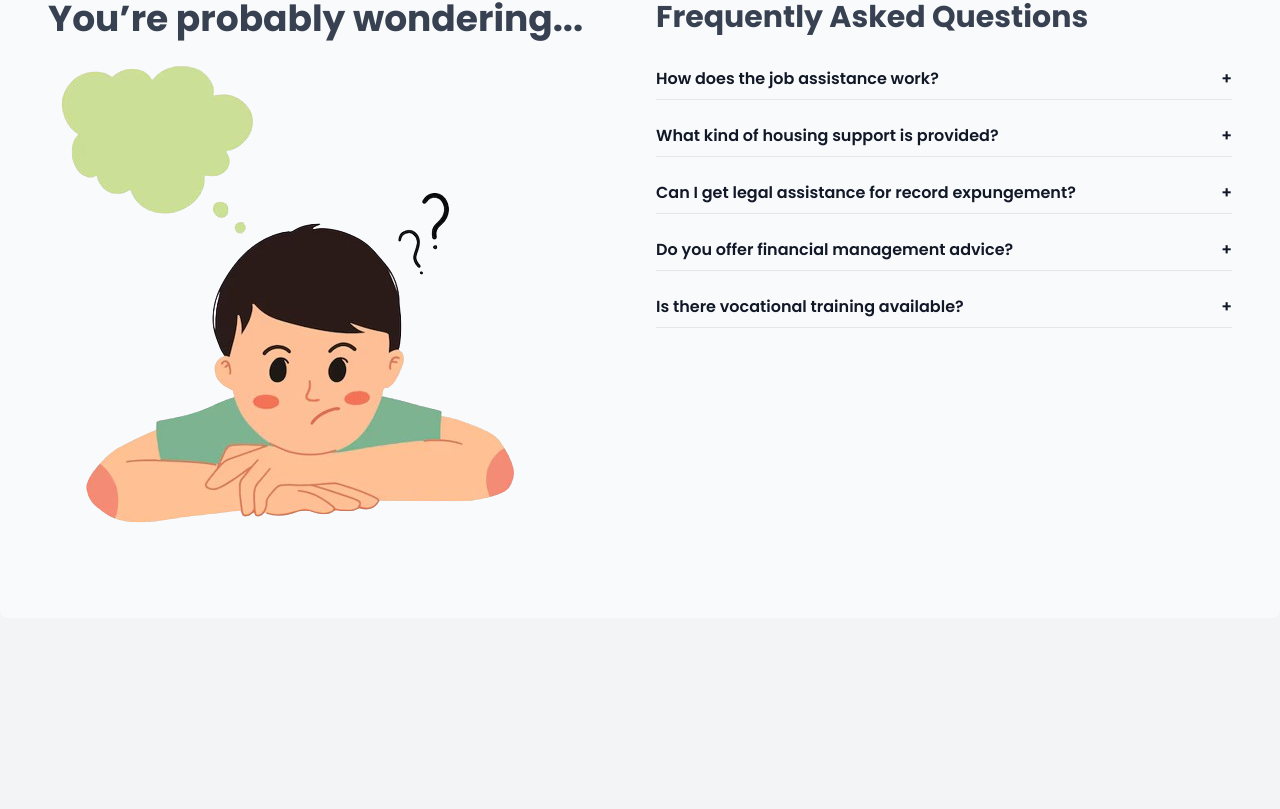
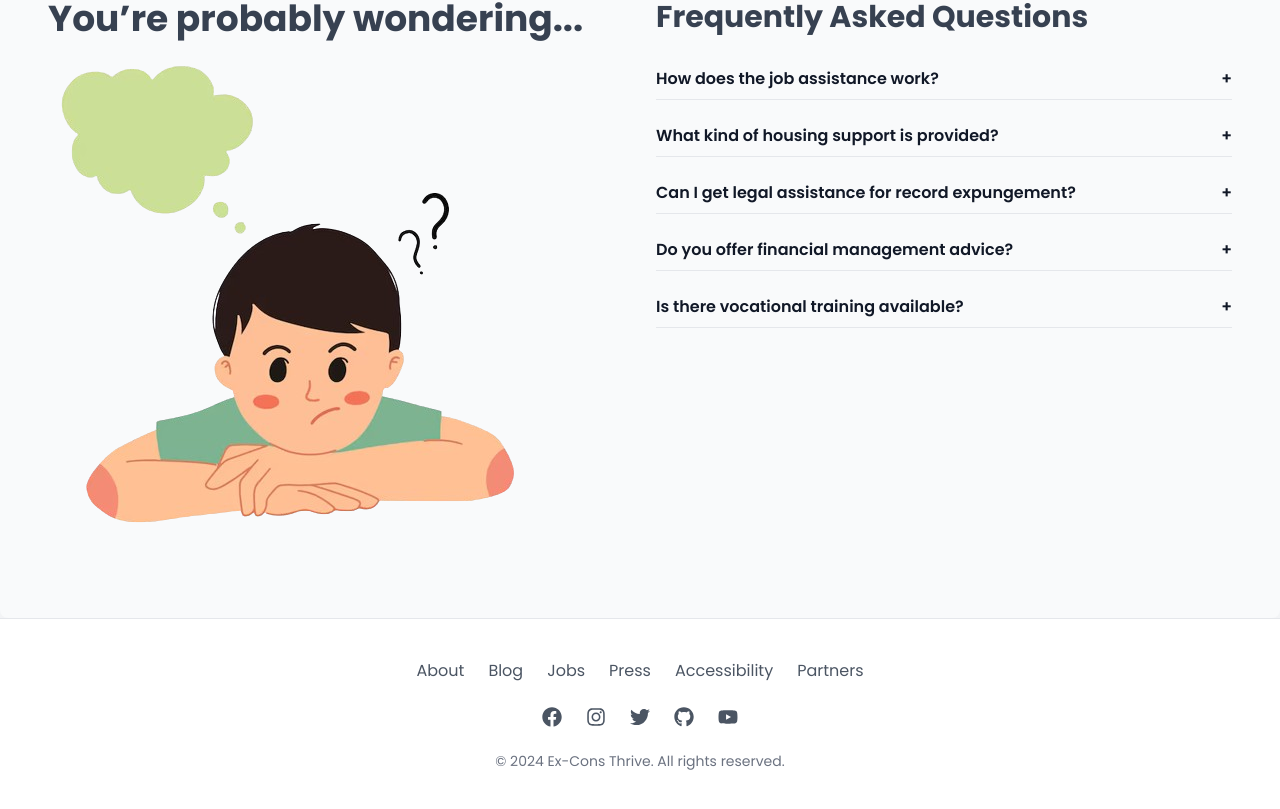
Before and after one commit to Sujan-Koirala021/ex-con-thrive, a React (Vite) app in the folder client/: page / in a window 1280 px wide. Shown: the part 1381-2190 px from the top of the page. Before the commit the page ends 1999 px from the top, so only its background shows below. Built offline with nearby package versions, Linux system fonts and the light colour scheme.

Commit message:
Added footer

```diff
--- a/client/package.json
+++ b/client/package.json
@@ -11,9 +11,11 @@
   },
   "dependencies": {
     "autoprefixer": "^10.4.20",
+    "icons": "^1.0.0",
     "postcss": "^8.4.47",
     "react": "^18.3.1",
-    "react-dom": "^18.3.1"
+    "react-dom": "^18.3.1",
+    "react-icons": "^5.3.0"
   },
   "devDependencies": {
     "@eslint/js": "^9.9.0",
--- a/client/src/App.jsx
+++ b/client/src/App.jsx
@@ -3,6 +3,7 @@ import Hero from './components/Hero';
 import NavBar from './components/NavBar';
 import FeaturesSection from './components/Features';
 import FAQ from './components/FAQ';
+import Footer from './components/Footer';
 export default function App()
 {
   return(
@@ -11,6 +12,7 @@ export default function App()
     <Hero/>
     <FeaturesSection/>
     <FAQ/>
+    <Footer/>
 
 </div>
   );
--- a/client/src/components/FAQ.jsx
+++ b/client/src/components/FAQ.jsx
@@ -9,7 +9,7 @@ export default function FAQ() {
     };
 
     return (
-        <div className="flex flex-row lg:flex-col p-8 pr-12 pl-12 rounded-lg bg-gray-50">
+        <div className="flex flex-row lg:flex-col  p-8 pr-12 pl-12 rounded-lg bg-gray-50">
             {/* Left side image and heading */}
             <div className="flex-1 mb-8 lg:mb-0 lg:mr-8">
                 <h2 className="text-4xl font-bold mb-4">You’re probably wondering...</h2>
--- /dev/null
+++ b/client/src/components/Footer.jsx
@@ -0,0 +1,46 @@
+import React from 'react';
+import { FaFacebook, FaInstagram, FaTwitter, FaGithub, FaYoutube } from 'react-icons/fa';
+
+export default function Footer() {
+    return (
+        <footer className="bg-white py-10 border-t border-gray-200">
+            <div className="max-w-7xl mx-auto px-4 sm:px-6 lg:px-8">
+                <div className="flex flex-col items-center">
+                    {/* Navigation Links */}
+                    <div className="flex space-x-6 mb-6 text-gray-600">
+                        <a href="#" className="hover:text-gray-900">About</a>
+                        <a href="#" className="hover:text-gray-900">Blog</a>
+                        <a href="#" className="hover:text-gray-900">Jobs</a>
+                        <a href="#" className="hover:text-gray-900">Press</a>
+                        <a href="#" className="hover:text-gray-900">Accessibility</a>
+                        <a href="#" className="hover:text-gray-900">Partners</a>
+                    </div>
+
+                    {/* Social Media Icons */}
+                    <div className="flex space-x-6 mb-6 text-gray-600">
+                        <a href="#" className="hover:text-gray-900">
+                            <FaFacebook size={20} />
+                        </a>
+                        <a href="#" className="hover:text-gray-900">
+                            <FaInstagram size={20} />
+                        </a>
+                        <a href="#" className="hover:text-gray-900">
+                            <FaTwitter size={20} />
+                        </a>
+                        <a href="#" className="hover:text-gray-900">
+                            <FaGithub size={20} />
+                        </a>
+                        <a href="#" className="hover:text-gray-900">
+                            <FaYoutube size={20} />
+                        </a>
+                    </div>
+
+                    {/* Copyright */}
+                    <div className="text-sm text-gray-500">
+                        © 2024 Ex-Cons Thrive. All rights reserved.
+                    </div>
+                </div>
+            </div>
+        </footer>
+    );
+}
--- a/client/src/components/NavBar.jsx
+++ b/client/src/components/NavBar.jsx
@@ -16,7 +16,6 @@ export default function NavBar() {
           <div className="text-black">Home</div>
           <div className="text-black">Features</div>
           <div className="text-black">FAQ</div>
-          <div className="text-black">Support</div>
         </div>
 
         {/* Signup button on the right */}
```
Also changed, not shown: 1 other file (tests, documents, lock files or other folders).
